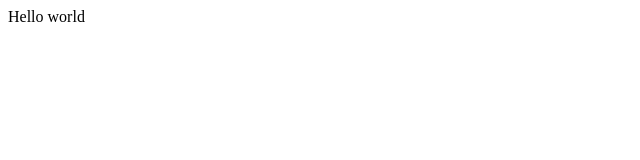
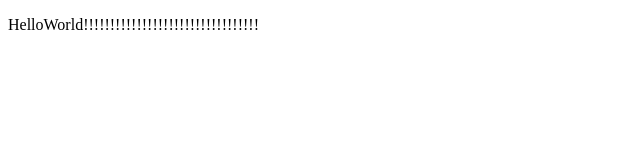
Before and after one commit to AlexSubbot/StudyWebsite, a plain HTML site: page index.html in a window 1280 px wide. Shown: the whole page, without its empty margins (0-640 px from the left). Drawn offline with Linux system fonts and the light colour scheme.

Commit message:
Testing gitbash in VScode

```diff
--- a/index.html
+++ b/index.html
@@ -10,7 +10,7 @@
 
     </header>
     <main>
-        Hello world
+      <p>HelloWorld!!!!!!!!!!!!!!!!!!!!!!!!!!!!!!!!!</p>
 
     </main>
   </body>
```
